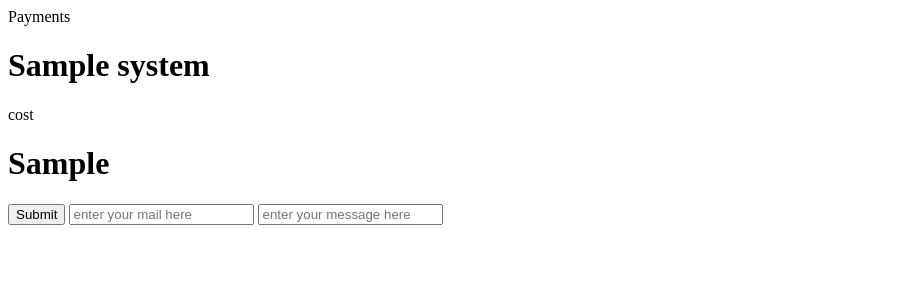
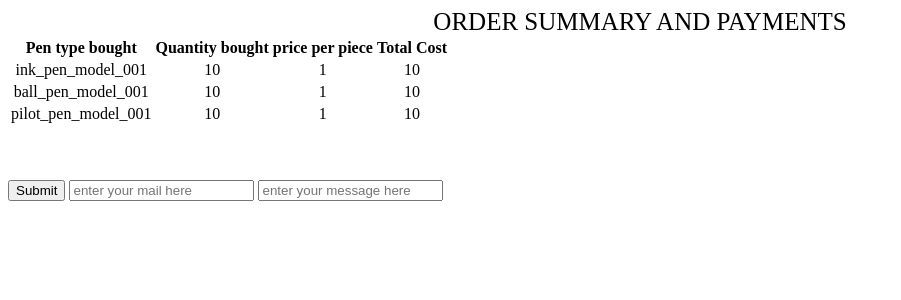
Before and after one commit to divitrao/munderDifflin2, a Django app: template penwebsite/templates/payments.html in a window 1280 px wide. Shown: the top 300 px of the page, without its empty margins (0-901 px from the left). Run offline with Django 3.2, Linux system fonts and the light colour scheme; the template is opened without the code that fills it: most values are stand-ins (such as "Sample title", 1, 10 or a date in 2020).

Commit message:
added left wirte button to change product and created a table on payments page

```diff
--- /dev/null
+++ b/penwebsite/static/javascripts/paymentScript.js
@@ -0,0 +1,66 @@
+var inner_price = document.getElementsByClassName('price_of_pens')
+var inner_pen_quantity = document.getElementsByClassName('quantity_of_pen')
+var inner_table_header = document.getElementsByClassName('table_headers')
+
+for (i=0;i<inner_price.length;i++){
+    if (parseInt(inner_price[i].placeholder)!=0){
+        var table_row = document.createElement('TR')
+        dynamic_id = 'myTr' + String(i)
+        var table_row_id = table_row.setAttribute('id',dynamic_id)
+        document.getElementById('parent_table').appendChild(table_row)
+
+        for(j=0;j<inner_table_header.length;j++){
+            var table_data = document.createElement('TD')
+            dynamic_data_id = 'mtData' + String(j)
+            var table_data_id = table_data.setAttribute('id',dynamic_data_id)
+
+            if(j==0){
+                var type_bought =  inner_pen_quantity[i].value
+                var appending_type = document.createTextNode(type_bought)
+                table_data.appendChild(appending_type)
+
+                document.getElementById(dynamic_id).appendChild(table_data)
+                // document.getElementById(dynamic_data_id).style.textAlign = 'center'
+                // var price = document.createTextNode(inner_price[i].placeholder)
+                // table_data.appendChild(price)
+                // document.getElementById('myTr').appendChild(table_data)
+            }
+            else if(j==1){
+                var quantity_bought =  inner_pen_quantity[i].placeholder
+                var appending_type = document.createTextNode(quantity_bought)
+                table_data.appendChild(appending_type)
+
+                document.getElementById(dynamic_id).appendChild(table_data)
+                // document.getElementById(dynamic_data_id).style.textAlign = 'center'
+            }
+            else if(j==2){
+                var total_cost = inner_price[i].placeholder
+                var cost_per_pice =total_cost/inner_pen_quantity[i].placeholder
+                var appending_type = document.createTextNode(cost_per_pice)
+                table_data.appendChild(appending_type)
+
+                document.getElementById(dynamic_id).appendChild(table_data)
+                // document.getElementById(dynamic_data_id).style.textAlign = 'center'
+            }
+
+            else{
+
+                var total_cost = inner_price[i].placeholder
+                var appending_type = document.createTextNode(total_cost)
+                table_data.appendChild(appending_type)
+
+                document.getElementById(dynamic_id).appendChild(table_data)
+                // document.getElementById(dynamic_data_id).style.textAlign = 'center'
+            }
+
+
+        }
+
+
+
+
+
+    }
+}
+
+document.getElementById('parent_table').style.textAlign='center'
--- /dev/null
+++ b/penwebsite/static/payments.css
@@ -0,0 +1,5 @@
+#order_summary{
+
+    font-size: 25px;
+    text-align: center;
+}
--- a/penwebsite/templates/payments.html
+++ b/penwebsite/templates/payments.html
@@ -1,5 +1,7 @@
 <!doctype html>
 <html lang="en">
+ {% load static %}
+<link href="{% static 'payments.css' %}" rel="stylesheet" type="text/css">
 <head>
     <meta charset="UTF-8">
     <meta name="viewport"
@@ -8,13 +10,51 @@
     <title>Document</title>
 </head>
 <body>
-Payments  <h1>{{system}}</h1>
-cost <h1>{{system1}}</h1>
+    <div id='order_summary'>
+
+        ORDER SUMMARY AND PAYMENTS
+
+    </div>
+ <!--ink pen quantity --><input id='ink_pen_quant' class="quantity_of_pen" value="ink_pen_model_001"  hidden  placeholder={{ink_quantity}}>
+<!-- ink pen price-->  <input  id='ink_pen_price'class='price_of_pens'  hidden   placeholder= {{price_of_ink_pens}}>
+<!-- <br> -->
+<!--ball pen quantity--> <input id='ball_pen_quant' class="quantity_of_pen" value="ball_pen_model_001"  hidden placeholder={{ballPen_quantity}}>
+<!--ballpen price-->  <input id="ball_pen_price" class='price_of_pens' hidden placeholder={{ballPen_price}}>
+<!-- <br> -->
+<!--pilot pen quantity--> <input id='pilot_pen_quant' class="quantity_of_pen" value="pilot_pen_model_001" hidden placeholder={{pilotPen_quantity}}>
+<!--pilot pen price-->  <input id="pilot_pen_price" class='price_of_pens' hidden placeholder={{pilotPen_price}}>
+<!-- <br> -->
+<table id="parent_table">
+    <tr>
+        <th class="table_headers">
+            Pen type bought
+        </th>
+        <th class="table_headers">
+            Quantity bought
+        </th>
+        <th class="table_headers">
+            price per piece
+        </th>
+        <th class="table_headers">
+            Total Cost
+        </th>
+    </tr>
+
+    <!-- <tr id="myTr">
+
+    </tr> -->
+
+</table>
+<br><br><br>
 <form method="post" action="payments">
     {% csrf_token %}
     <input type="submit" placeholder="submit">
     <input type="email" name="to_email" placeholder="enter your mail here">
     <input type="text" name="text_boxes" placeholder="enter your message here">
 </form>
+
+<!-- <script src="{% static '/javascripts/test3.js'%}" type="text/javascript"></script> -->
+
+<script src="{% static '/javascripts/paymentScript.js'%}" type="text/javascript"></script>
 </body>
 </html>
```
Also changed, not shown: penwebsite/invoice/views.py (+15 -5 lines), penwebsite/static/javascripts/test3.js (+18 -8 lines), penwebsite/static/order_page4.css (+31 -2 lines), penwebsite/templates/order_page.html (+5 -5 lines), penwebsite/static/image/pen8.jpg (added), 1 other file.
